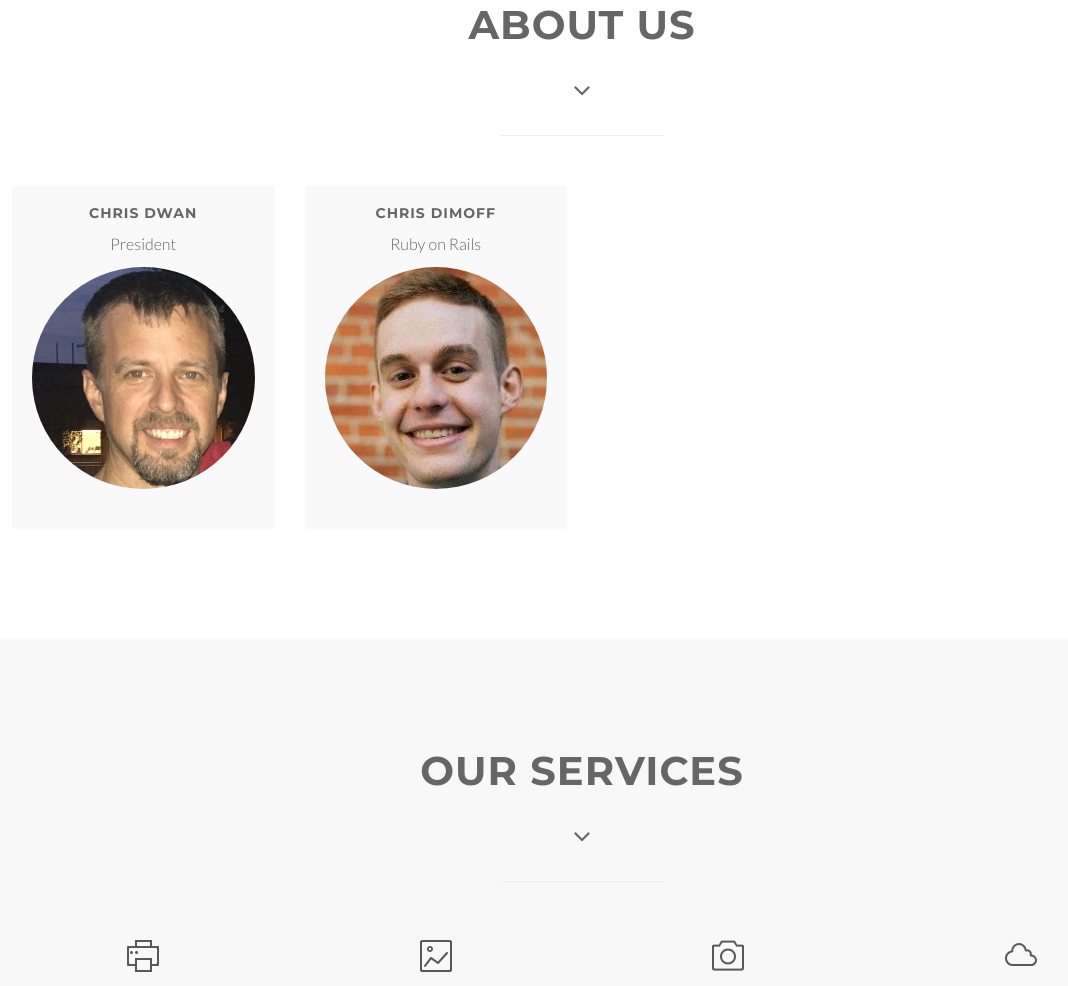
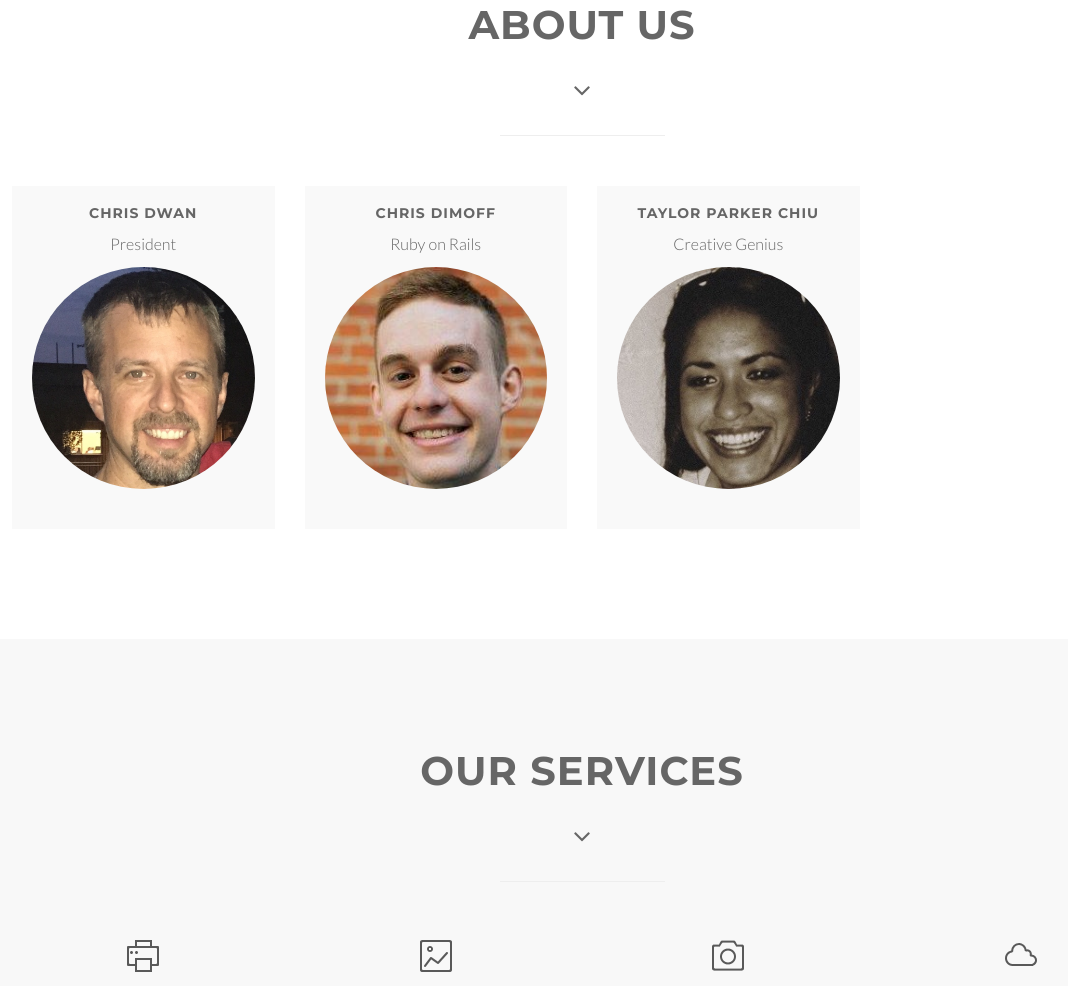
Before and after one commit to Aberdeener/website, a plain HTML site: page index.html in a window 1280 px wide. Shown: the part 907-1893 px from the top of the page, without its empty margins (58-1126 px from the left). Drawn offline with Linux system fonts and the light colour scheme.

Commit message:
add third team member

```diff
--- a/index.html
+++ b/index.html
@@ -115,6 +115,18 @@
                 </div>
 				</div>
             </div>
+        <div class="col-md-3">
+              <div class="wow bounceInUp" data-wow-delay="0.5s">
+                      <div class="team boxed-grey">
+                          <div class="inner">
+                  <h5>Taylor Parker Chiu</h5>
+                              <p class="subtitle">Creative Genius</p>
+                              <div class="avatar"><img src="img/team/3.jpg" alt="" class="img-responsive img-circle" /></div>
+
+                          </div>
+                      </div>
+              </div>
+                  </div>
         </div>
 		</div>
 	</section>
```
Also changed, not shown: img/team/3.jpg (added).
